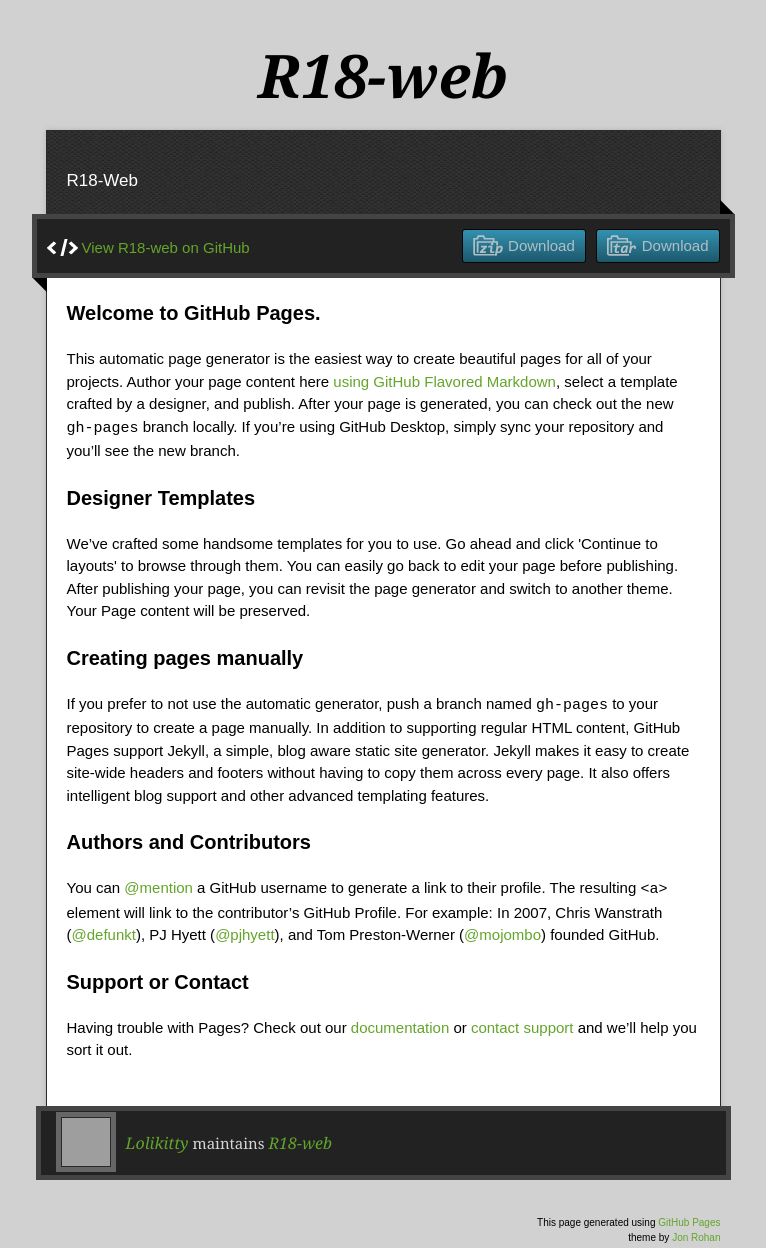
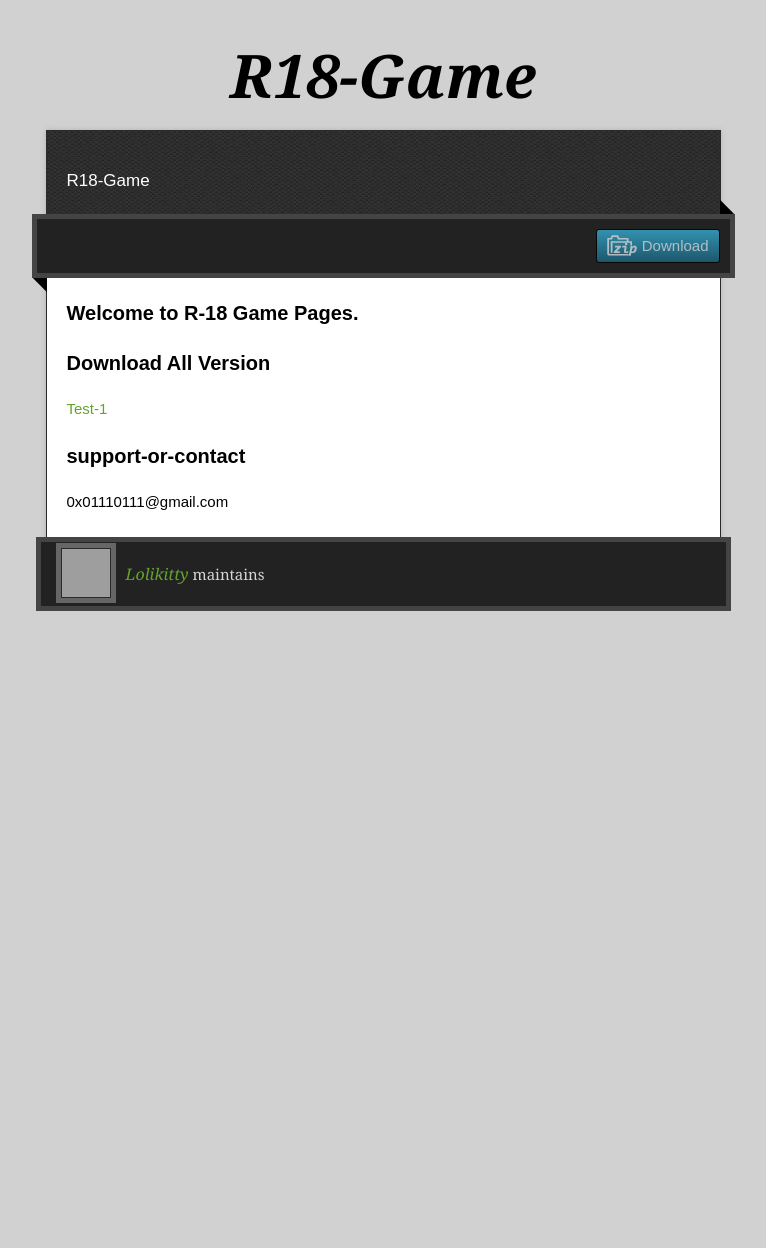
Before and after one commit to Lolikitty/R18-Web, a plain HTML site: page index.html in a window 1280 px wide. Shown: the whole page, without its empty margins (257-1023 px from the left). After the commit the page ends 800 px from the top, so only its background shows below. Drawn offline with nearby package versions, Linux system fonts and the light colour scheme; grey boxes are pictures that could not be loaded.

Commit message:
Add File : Test-1

```diff
--- a/index.html
+++ b/index.html
@@ -11,7 +11,7 @@
   <script type="text/javascript" src="https://ajax.googleapis.com/ajax/libs/jquery/1.7.1/jquery.min.js"></script>
   <script type="text/javascript" src="javascripts/script.js"></script>
 
-  <title>R18-web</title>
+  <title>R18-Game</title>
   <meta name="description" content="R18-Web">
 
   <meta name="viewport" content="width=device-width,initial-scale=1">
@@ -22,63 +22,53 @@
 
   <div class="wrapper">
     <header>
-      <h1 class="title">R18-web</h1>
+      <h1 class="title">R18-Game</h1>
     </header>
     <div id="container">
-      <p class="tagline">R18-Web</p>
+      <p class="tagline">R18-Game</p>
       <div id="main" role="main">
         <div class="download-bar">
         <div class="inner">
-          <a href="https://github.com/Lolikitty/R18-Web/tarball/master" class="download-button tar"><span>Download</span></a>
-          <a href="https://github.com/Lolikitty/R18-Web/zipball/master" class="download-button zip"><span>Download</span></a>
-          <a href="https://github.com/Lolikitty/R18-Web" class="code">View R18-web on GitHub</a>
+          <!-- <a href="https://github.com/Lolikitty/R18-Web/tarball/master" class="download-button tar"><span>Download</span></a> -->
+          <a href="./files/Test-1.zip" class="download-button zip"><span>Download</span></a>
+          <!-- <a href="https://github.com/Lolikitty/R18-Web" class="code">View R18-web on GitHub</a> -->
         </div>
         <span class="blc"></span><span class="trc"></span>
         </div>
         <article class="markdown-body">
           <h3>
-<a id="welcome-to-github-pages" class="anchor" href="#welcome-to-github-pages" aria-hidden="true"><span aria-hidden="true" class="octicon octicon-link"></span></a>Welcome to GitHub Pages.</h3>
+<a id="welcome-to-github-pages" class="anchor" href="#welcome-to-github-pages" aria-hidden="true"><span aria-hidden="true" class="octicon octicon-link"></span></a>Welcome to R-18 Game Pages.</h3>
 
-<p>This automatic page generator is the easiest way to create beautiful pages for all of your projects. Author your page content here <a href="https://guides.github.com/features/mastering-markdown/">using GitHub Flavored Markdown</a>, select a template crafted by a designer, and publish. After your page is generated, you can check out the new <code>gh-pages</code> branch locally. If you’re using GitHub Desktop, simply sync your repository and you’ll see the new branch.</p>
+<h3>Download All Version</h3>
 
-<h3>
-<a id="designer-templates" class="anchor" href="#designer-templates" aria-hidden="true"><span aria-hidden="true" class="octicon octicon-link"></span></a>Designer Templates</h3>
+<a href="./files/Test-1.zip">Test-1</a>
 
-<p>We’ve crafted some handsome templates for you to use. Go ahead and click 'Continue to layouts' to browse through them. You can easily go back to edit your page before publishing. After publishing your page, you can revisit the page generator and switch to another theme. Your Page content will be preserved.</p>
 
-<h3>
-<a id="creating-pages-manually" class="anchor" href="#creating-pages-manually" aria-hidden="true"><span aria-hidden="true" class="octicon octicon-link"></span></a>Creating pages manually</h3>
+<h3>support-or-contact</h3>
 
-<p>If you prefer to not use the automatic generator, push a branch named <code>gh-pages</code> to your repository to create a page manually. In addition to supporting regular HTML content, GitHub Pages support Jekyll, a simple, blog aware static site generator. Jekyll makes it easy to create site-wide headers and footers without having to copy them across every page. It also offers intelligent blog support and other advanced templating features.</p>
+0x01110111@gmail.com
 
-<h3>
-<a id="authors-and-contributors" class="anchor" href="#authors-and-contributors" aria-hidden="true"><span aria-hidden="true" class="octicon octicon-link"></span></a>Authors and Contributors</h3>
 
-<p>You can <a href="https://help.github.com/articles/basic-writing-and-formatting-syntax/#mentioning-users-and-teams" class="user-mention">@mention</a> a GitHub username to generate a link to their profile. The resulting <code>&lt;a&gt;</code> element will link to the contributor’s GitHub Profile. For example: In 2007, Chris Wanstrath (<a href="https://github.com/defunkt" class="user-mention">@defunkt</a>), PJ Hyett (<a href="https://github.com/pjhyett" class="user-mention">@pjhyett</a>), and Tom Preston-Werner (<a href="https://github.com/mojombo" class="user-mention">@mojombo</a>) founded GitHub.</p>
 
-<h3>
-<a id="support-or-contact" class="anchor" href="#support-or-contact" aria-hidden="true"><span aria-hidden="true" class="octicon octicon-link"></span></a>Support or Contact</h3>
-
-<p>Having trouble with Pages? Check out our <a href="https://help.github.com/pages">documentation</a> or <a href="https://github.com/contact">contact support</a> and we’ll help you sort it out.</p>
         </article>
       </div>
     </div>
     <footer>
       <div class="owner">
-      <p><a href="https://github.com/Lolikitty" class="avatar"><img src="https://avatars3.githubusercontent.com/u/8085491?v=3&amp;s=60" width="48" height="48"></a> <a href="https://github.com/Lolikitty">Lolikitty</a> maintains <a href="https://github.com/Lolikitty/R18-Web">R18-web</a></p>
+      <p><a href="https://github.com/Lolikitty" class="avatar"><img src="https://avatars3.githubusercontent.com/u/8085491?v=3&amp;s=60" width="48" height="48"></a> <a href="https://github.com/Lolikitty">Lolikitty</a> maintains </p>
 
 
       </div>
-      <div class="creds">
+      <!-- <div class="creds">
         <small>This page generated using <a href="https://pages.github.com/">GitHub Pages</a><br>theme by <a href="https://twitter.com/jonrohan/">Jon Rohan</a></small>
-      </div>
+      </div> -->
     </footer>
   </div>
-  <div class="current-section">
+  <!-- <div class="current-section">
     <a href="#top">Scroll to top</a>
     <a href="https://github.com/Lolikitty/R18-Web/tarball/master" class="tar">tar</a><a href="https://github.com/Lolikitty/R18-Web/zipball/master" class="zip">zip</a><a href="" class="code">source code</a>
     <p class="name"></p>
-  </div>
+  </div> -->
 
 
 </body>
```
Also changed, not shown: 1 other file.
